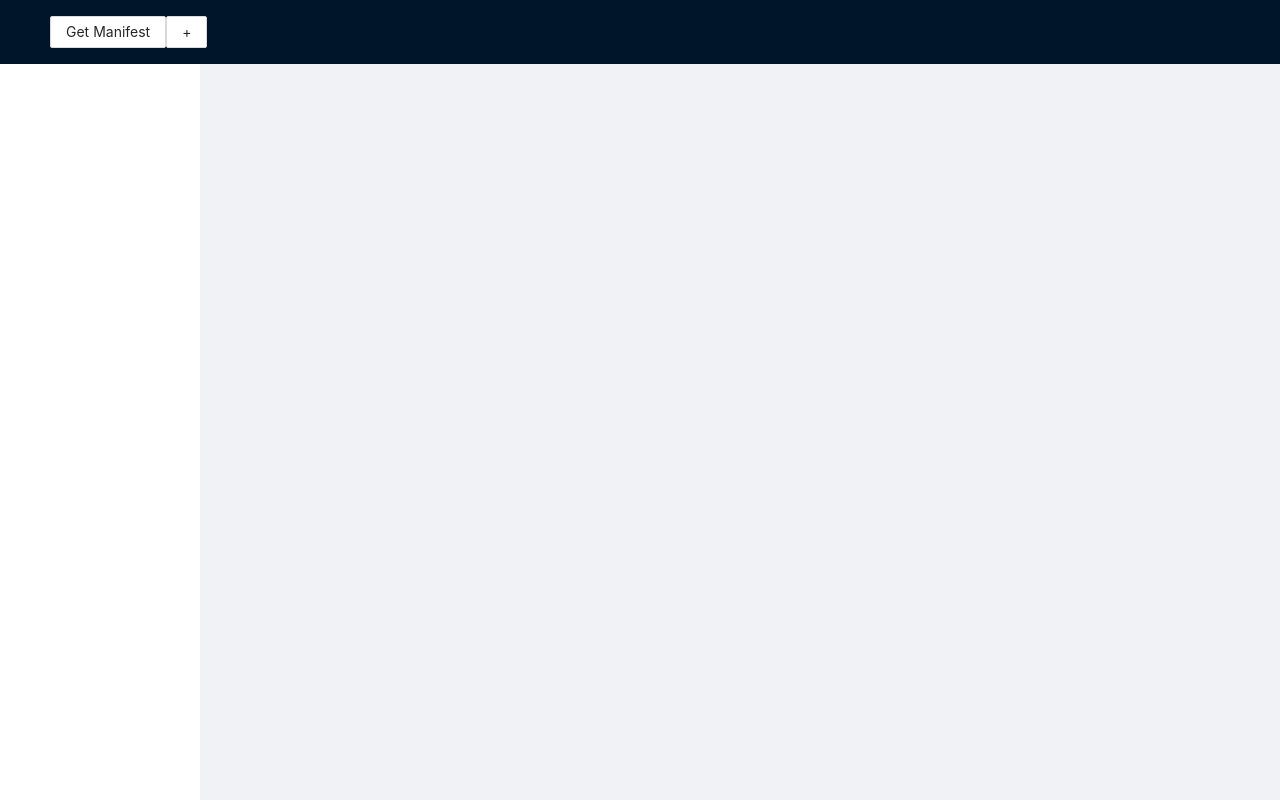
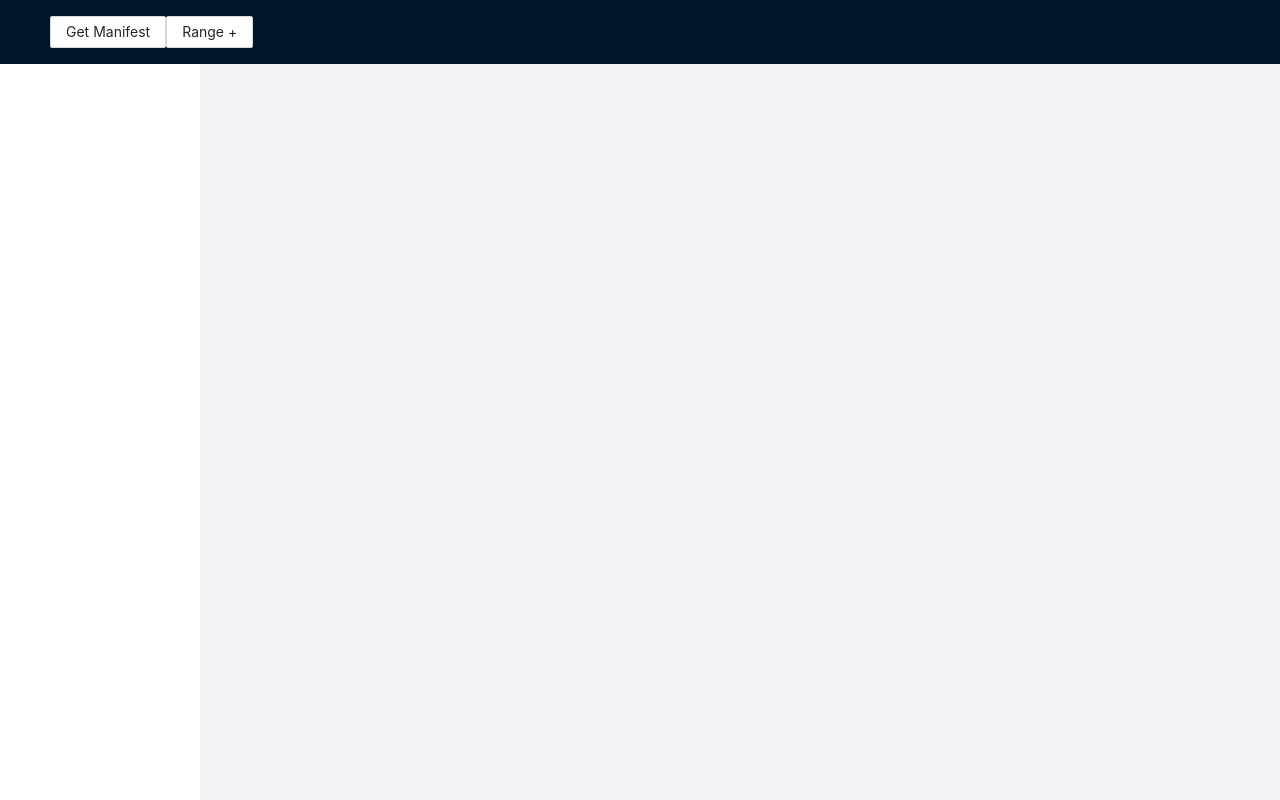
Before and after one commit to yalelibrary/yul-dc-structure-editor, a React (Create React App) app: page / in a window 1280 px wide. Built offline with nearby package versions, Linux system fonts and the light colour scheme.

Commit message:
Adds more description to button

```diff
--- a/src/components/TopHeader.tsx
+++ b/src/components/TopHeader.tsx
@@ -15,7 +15,7 @@ function TopHeader({addRangeEnabled, onOpenModal, onAddRange}: TopHeaderProps) {
         Get Manifest
       </Button>
       <Button onClick={onAddRange} disabled={!addRangeEnabled}>
-        +
+        Range +
       </Button>
     </Header>);
 }
```
Also changed, not shown: 1 other file (tests, documents, lock files or other folders).
